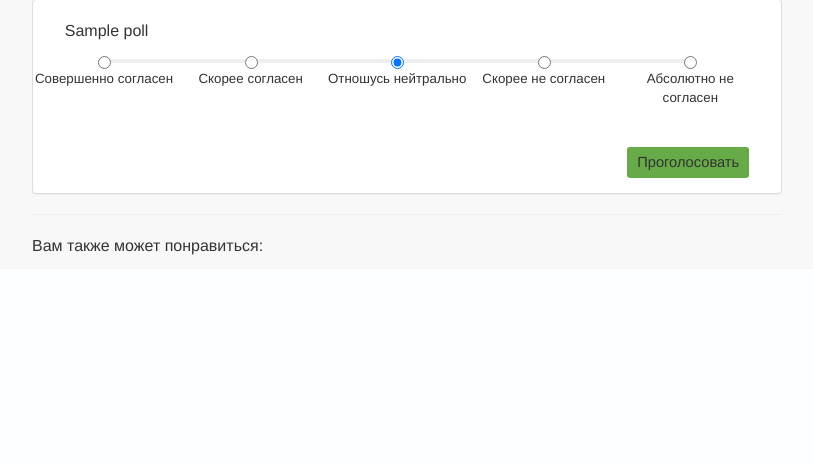
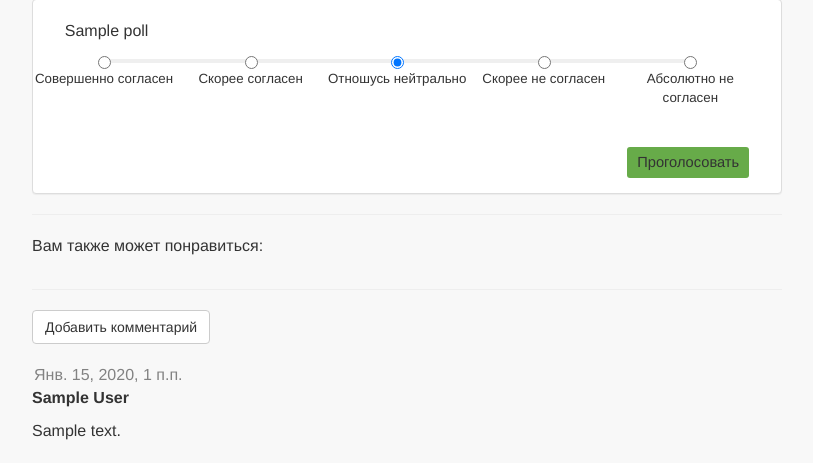
Before and after one commit to juliavictor/my-first-blog, a Django app: page /post/1/ in a window 1280 px wide. Shown: the part 813-1276 px from the top of the page, without its empty margins (38-851 px from the left). Before the commit the page ends 1068 px from the top, so only its background shows below. Run offline with Django 3.2, Linux system fonts and the light colour scheme; a user stored in the database is signed in; tables that the repository leaves empty hold one stand-in row (values such as "Sample post"); grey boxes marked "Sample" are stand-in pictures; some libraries are stand-ins or nearby versions.

Commit message:
post_datail. html reworked

```diff
--- a/blog/templates/blog/post_detail.html
+++ b/blog/templates/blog/post_detail.html
@@ -201,27 +201,23 @@ zingchart.render({
     </div>
 
 <!-- DO NOT DELETE!!!
-Not debugged yet
+Not debugged yet-->
 
 <hr>
-<a class="btn btn-default" href="{% url 'add_comment_to_post' pk=post.pk %}">Добавить комментарий</a>
+    {% if user.is_authenticated%}
+        <a class="btn btn-default" href="{% url 'add_comment_to_post' pk=post.pk %}">Добавить комментарий</a>
+    {% endif %}
     {% for comment in post.comments.all %}
-        {% if user.is_authenticated or comment.approved_comment %}
         <div class="comment">
             <div class="date">
                 {{ comment.created_date }}
-                {% if not comment.approved_comment %}
-                    <a class="btn btn-default" href="{% url 'comment_remove' pk=comment.pk %}"><span class="glyphicon glyphicon-remove"></span></a>
-                    <a class="btn btn-default" href="{% url 'comment_approve' pk=comment.pk %}"><span class="glyphicon glyphicon-ok"></span></a>
-                {% endif %}
             </div>
             <strong>{{ comment.author }}</strong>
             <p>{{ comment.text|linebreaks }}</p>
         </div>
-        {% endif %}
     {% empty %}
         <p></p>
         <p>Комментариев еще нет:(<p>
         <p></p>
-    {% endfor %}-->
+    {% endfor %}
 {% endblock %}
```
